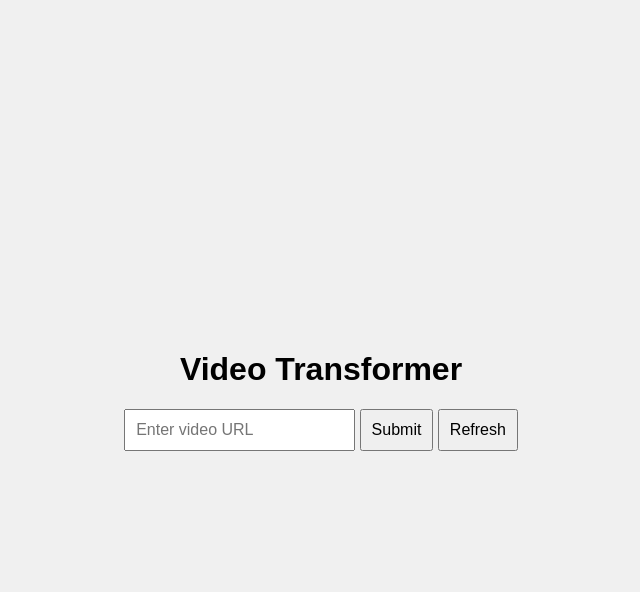
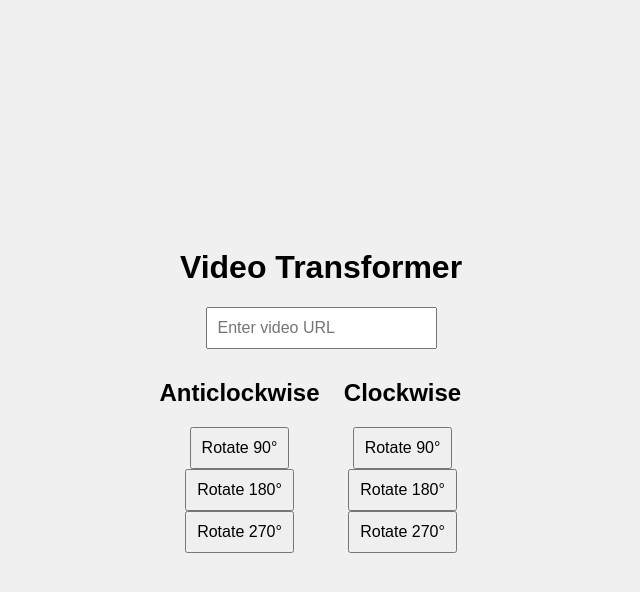
Before and after one commit to hackerAman1729/VideoConverterUsingCloudinary, a Flask app: page / in a window 1280 px wide. Shown: the top 592 px of the page, without its empty margins (319-959 px from the left). Run offline with Flask 2, Linux system fonts and the light colour scheme.

Commit message:
giving options(buttons) to users

```diff
--- a/main.py
+++ b/main.py
@@ -14,6 +14,7 @@ def home():
 @app.route('/transform', methods=['POST'])
 def transform():
     url = request.json['url']
+    angle = request.json.get('angle', 0)
 
     cloud_name = os.getenv('CLOUDINARY_CLOUD_NAME')
     api_key = os.getenv('CLOUDINARY_API_KEY')
@@ -26,18 +27,11 @@ def transform():
     )
 
     try:
-        upload_result = cloudinary.uploader.upload(url, resource_type="video")
-        width = upload_result['width']
-        height = upload_result['height']
+        # Use the provided angle for transformation
+        result = cloudinary.uploader.upload(url, resource_type="video", angle=angle)
 
-        # Do two transformations
-        result_anticlockwise = cloudinary.uploader.upload(url, resource_type="video", angle=-90) if width > height else upload_result
-        result_clockwise = cloudinary.uploader.upload(url, resource_type="video", angle=90) if width > height else upload_result
-
-        https_url_anticlockwise = result_anticlockwise['url'].replace("http://", "https://")
-        https_url_clockwise = result_clockwise['url'].replace("http://", "https://")
-
-        return {'transformedUrlAnticlockwise': https_url_anticlockwise, 'transformedUrlClockwise': https_url_clockwise}
+        https_url = result['url'].replace("http://", "https://")  # Replace http with https
+        return {'transformedUrl': https_url}
     except Exception as e:
         return {'error': str(e)}, 500
 
--- a/templates/index.html
+++ b/templates/index.html
@@ -26,129 +26,69 @@
     #output {
       margin-top: 20px;
     }
+    .rotate-buttons {
+      display: flex;
+      justify-content: space-between;
+      width: 50%;
+      margin: 10px auto;
+    }
+    button:active {
+      border: 2px solid #000;
+    }
   </style>
 </head>
 <body>
   <div id="app">
     <h1>Video Transformer</h1>
     <input id="input" type="text" placeholder="Enter video URL">
-    <button onclick="transform()">Submit</button>
-    <button onclick="location.reload()">Refresh</button>
+    <div class="rotate-buttons">
+      <div>
+        <h2>Anticlockwise</h2>
+        <button onclick="transform(-90)">Rotate 90°</button>
+        <button onclick="transform(-180)">Rotate 180°</button>
+        <button onclick="transform(-270)">Rotate 270°</button>
+      </div>
+      <div>
+        <h2>Clockwise</h2>
+        <button onclick="transform(90)">Rotate 90°</button>
+        <button onclick="transform(180)">Rotate 180°</button>
+        <button onclick="transform(270)">Rotate 270°</button>
+      </div>
+    </div>
     <img id="loading" src="https://mir-s3-cdn-cf.behance.net/project_modules/max_1200/b6e0b072897469.5bf6e79950d23.gif" style="display: none; width: 300px;">
     <div id="output"></div>
   </div>
   <script>
-    async function transform() {
+    async function transform(angle) {
       const url = document.getElementById('input').value;
       document.getElementById('loading').style.display = 'block';
       const response = await fetch('/transform', {
         method: 'POST',
         headers: { 'Content-Type': 'application/json' },
-        body: JSON.stringify({ url })
+        body: JSON.stringify({ url, angle })
       });
       const data = await response.json();
       document.getElementById('output').innerHTML = `
-        <div style="display: flex; justify-content: space-around;">
+        <div style="display: flex; justify-content: center; align-items: center; flex-direction: column;">
+          <video width="320" height="240" controls>
+            <source src="${data.transformedUrl}" type="video/mp4">
+          </video>
+          <input id="transformedUrl" type="text" value="${data.transformedUrl}" readonly>
           <div>
-            <h2>Anticlockwise</h2>
-            <video width="320" height="240" controls>
-              <source src="${data.transformedUrlAnticlockwise}" type="video/mp4">
-            </video>
-            <input id="transformedUrlAnticlockwise" type="text" value="${data.transformedUrlAnticlockwise}" readonly>
-            <button onclick="window.open(document.getElementById('transformedUrlAnticlockwise').value)">Play in new tab</button>
-            <button onclick="copyToClipboard('transformedUrlAnticlockwise')">Copy</button>
-          </div>
-          <div>
-            <h2>Clockwise</h2>
-            <video width="320" height="240" controls>
-              <source src="${data.transformedUrlClockwise}" type="video/mp4">
-            </video>
-            <input id="transformedUrlClockwise" type="text" value="${data.transformedUrlClockwise}" readonly>
-            <button onclick="window.open(document.getElementById('transformedUrlClockwise').value)">Play in new tab</button>
-            <button onclick="copyToClipboard('transformedUrlClockwise')">Copy</button>
+            <button onclick="window.open(document.getElementById('transformedUrl').value)">Play in new tab</button>
+            <button onclick="copyToClipboard()">Copy</button>
           </div>
         </div>
       `;
       document.getElementById('loading').style.display = 'none';
     }
 
-    function copyToClipboard(id) {
-      const copyText = document.getElementById(id);
+    function copyToClipboard() {
+      const copyText = document.getElementById("transformedUrl");
       copyText.select();
       copyText.setSelectionRange(0, 99999);
       document.execCommand("copy");
     }
   </script>
 </body>
-
 </html>
-
-
-
-
-
-
-
-
-<!-- <!DOCTYPE html>
-<html>
-<head>
-  <title>Video Transformer</title>
-  <style>
-    body {
-      font-family: Arial, sans-serif;
-      margin: 0;
-      padding: 0;
-      display: flex;
-      justify-content: center;
-      align-items: center;
-      height: 100vh;
-      background-color: #f0f0f0;
-    }
-    #app {
-      text-align: center;
-    }
-    input, button {
-      padding: 10px;
-      font-size: 16px;
-    }
-    #output {
-      margin-top: 20px;
-    }
-
-
-  </style>
-</head>
-<body>
-  <div id="app">
-    <h1>Video Transformer</h1>
-    <input id="input" type="text" placeholder="Enter video URL">
-    <button onclick="transform()">Submit</button>
-    <button onclick="location.reload()">Refresh</button>
-    <div id="output"></div>
-  </div>
-  <script>
-    async function transform() {
-      const url = document.getElementById('input').value;
-      const response = await fetch('/transform', {
-        method: 'POST',
-        headers: { 'Content-Type': 'application/json' },
-        body: JSON.stringify({ url })
-      });
-      const data = await response.json();
-      document.getElementById('output').innerHTML = `
-        <input id="transformedUrl" type="text" value="${data.transformedUrl}" readonly>
-        <button onclick="window.open(document.getElementById('transformedUrl').value)">Play in new tab</button>
-        <button onclick="copyToClipboard()">Copy</button>
-      `;
-    }
-
-    function copyToClipboard() {
-      const copyText = document.getElementById("transformedUrl");
-      copyText.select();
-      copyText.setSelectionRange(0, 99999); // For mobile devices
-      document.execCommand("copy");
-    }
-  </script>
-</body>
-</html> -->
```
